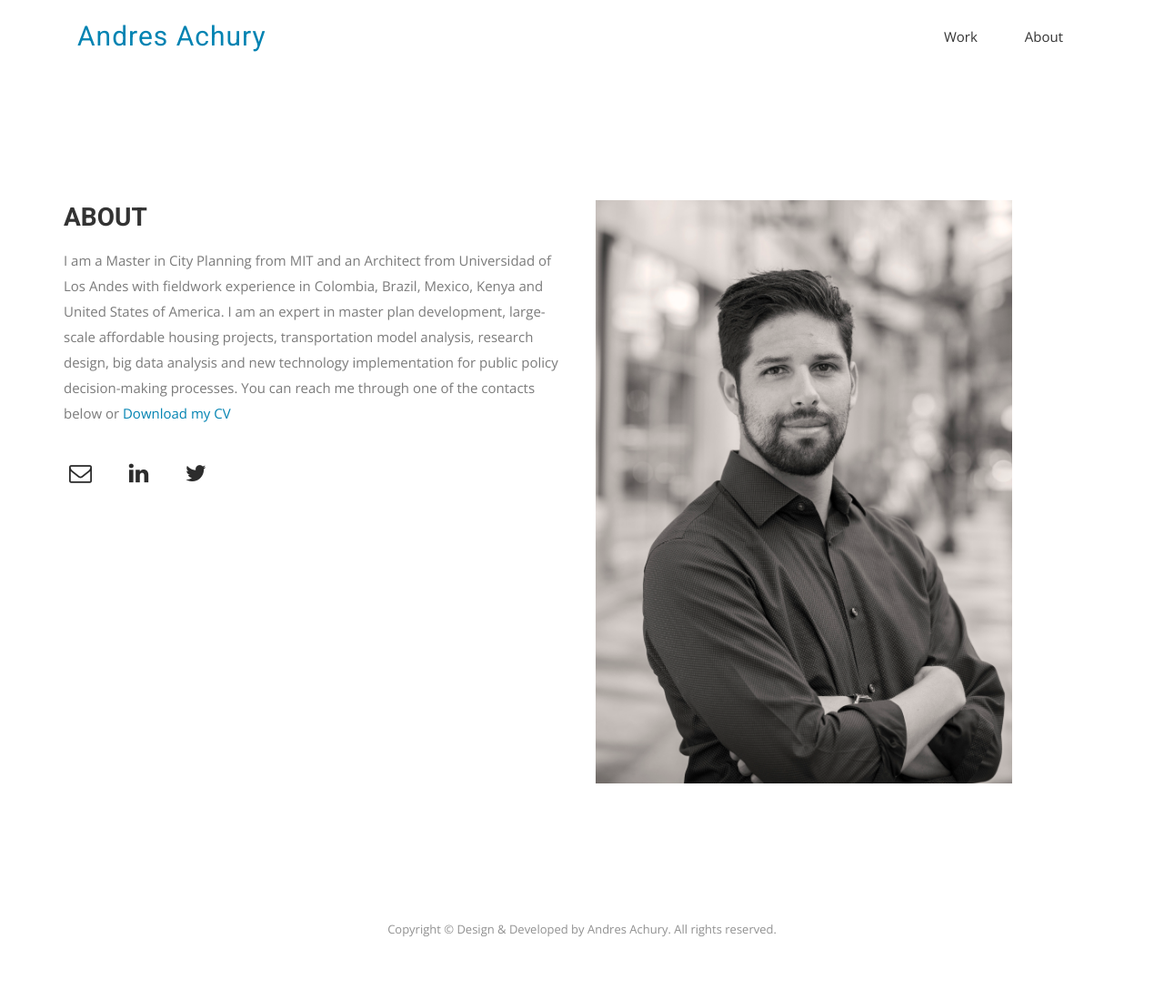
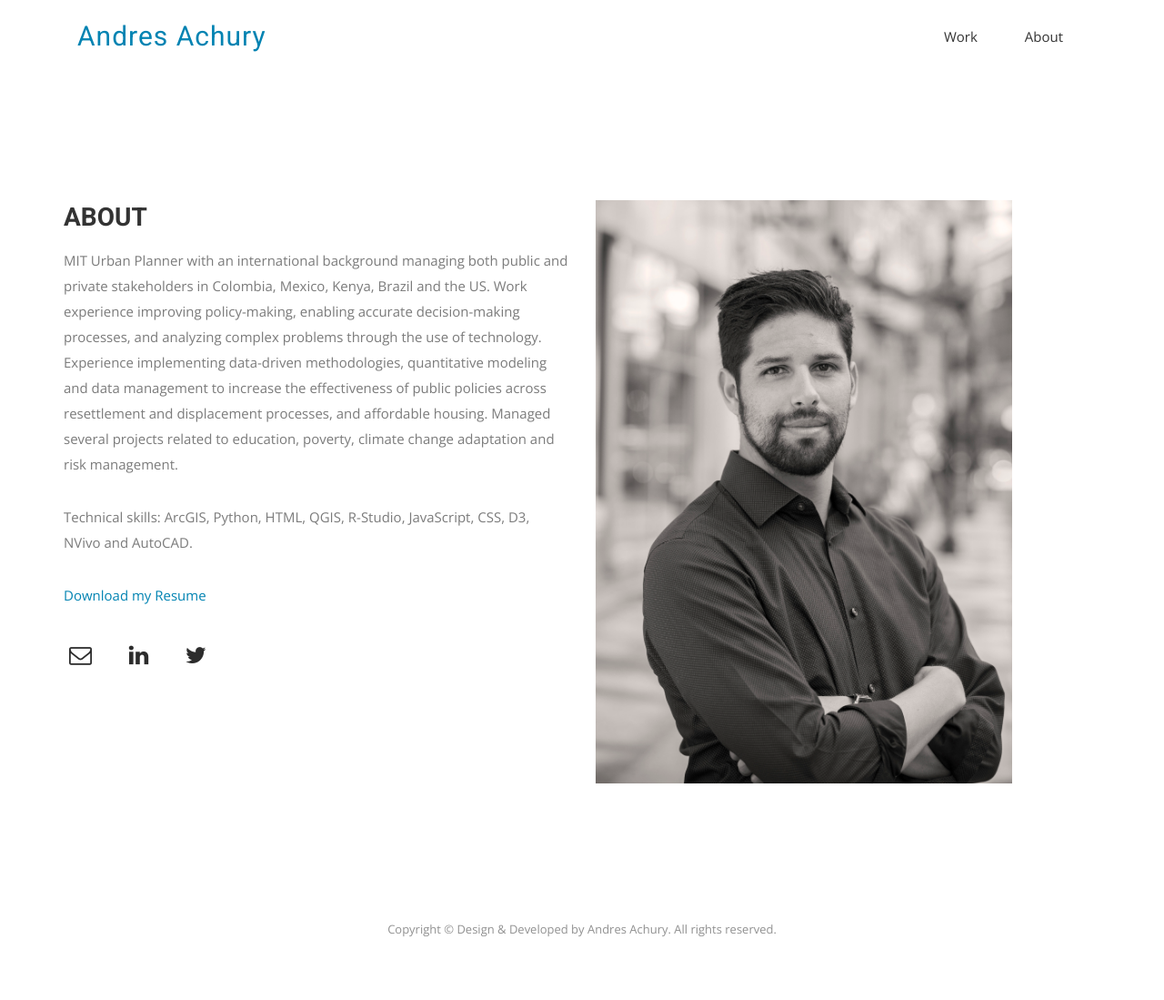
Before and after one commit to axtury/achuryweb, a Jekyll site: the page built from info.html, in a window 1280 px wide. Shown: the whole page at 91% size. Built offline with Jekyll 4.4.1, drawn with Linux system fonts in a browser that asks for light colours; nearby versions of some CDN libraries; some web fonts are replaced.

Commit message:
changed info text 01112018

```diff
--- a/info.html
+++ b/info.html
@@ -13,7 +13,11 @@ permalink: /info
           <div class="section-title">
             <h2>About</h2>
           </div>
-          <p>I am a Master in City Planning from MIT and an Architect from Universidad of Los Andes with fieldwork experience in Colombia, Brazil, Mexico, Kenya and United States of America. I am an expert in master plan development, large-scale affordable housing projects, transportation model analysis, research design, big data analysis and new technology implementation for public policy decision-making processes. You can reach me through one of the contacts below or<a class="blue_line" href="CV_Andres_Achury_2017.pdf"> Download my CV</a>
+          <p>MIT Urban Planner with an international background managing both public and private stakeholders in Colombia, Mexico, Kenya, Brazil and the US. Work experience improving policy-making, enabling accurate decision-making processes, and analyzing complex problems through the use of technology. Experience implementing data-driven methodologies, quantitative modeling and data management to increase the effectiveness of public policies across resettlement and displacement processes, and affordable housing. Managed several projects related to education, poverty, climate change adaptation and risk management.</p>
+
+          <p>Technical skills: ArcGIS, Python, HTML, QGIS, R-Studio, JavaScript, CSS, D3, NVivo and AutoCAD.</p>
+
+          <p><a class="blue_line" href="CV_Andres_Achury_2017.pdf"> Download my Resume</a>
           </p>
         <div class="block">
           <ul class="social-icons">
```
Also changed, not shown: 1 other file.
